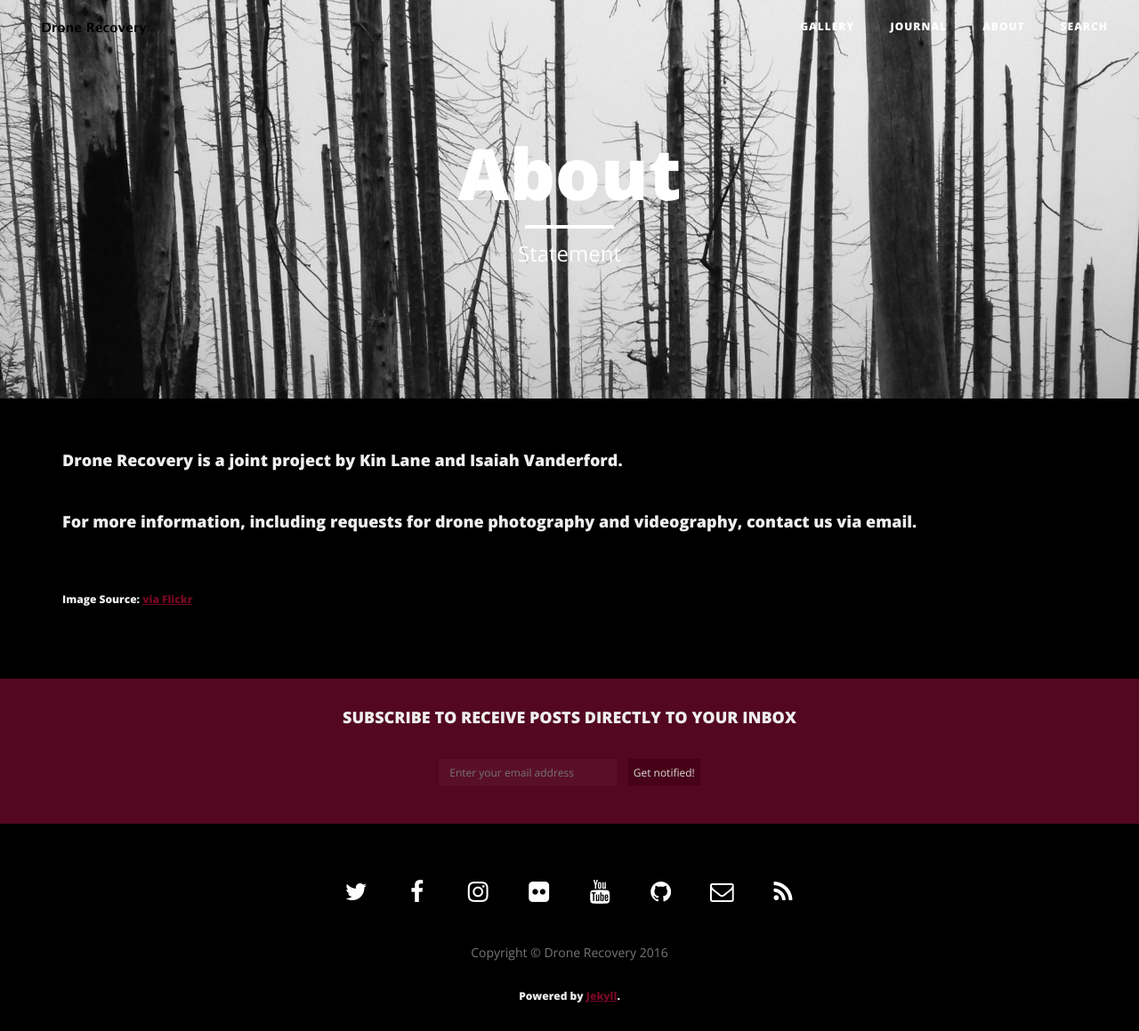
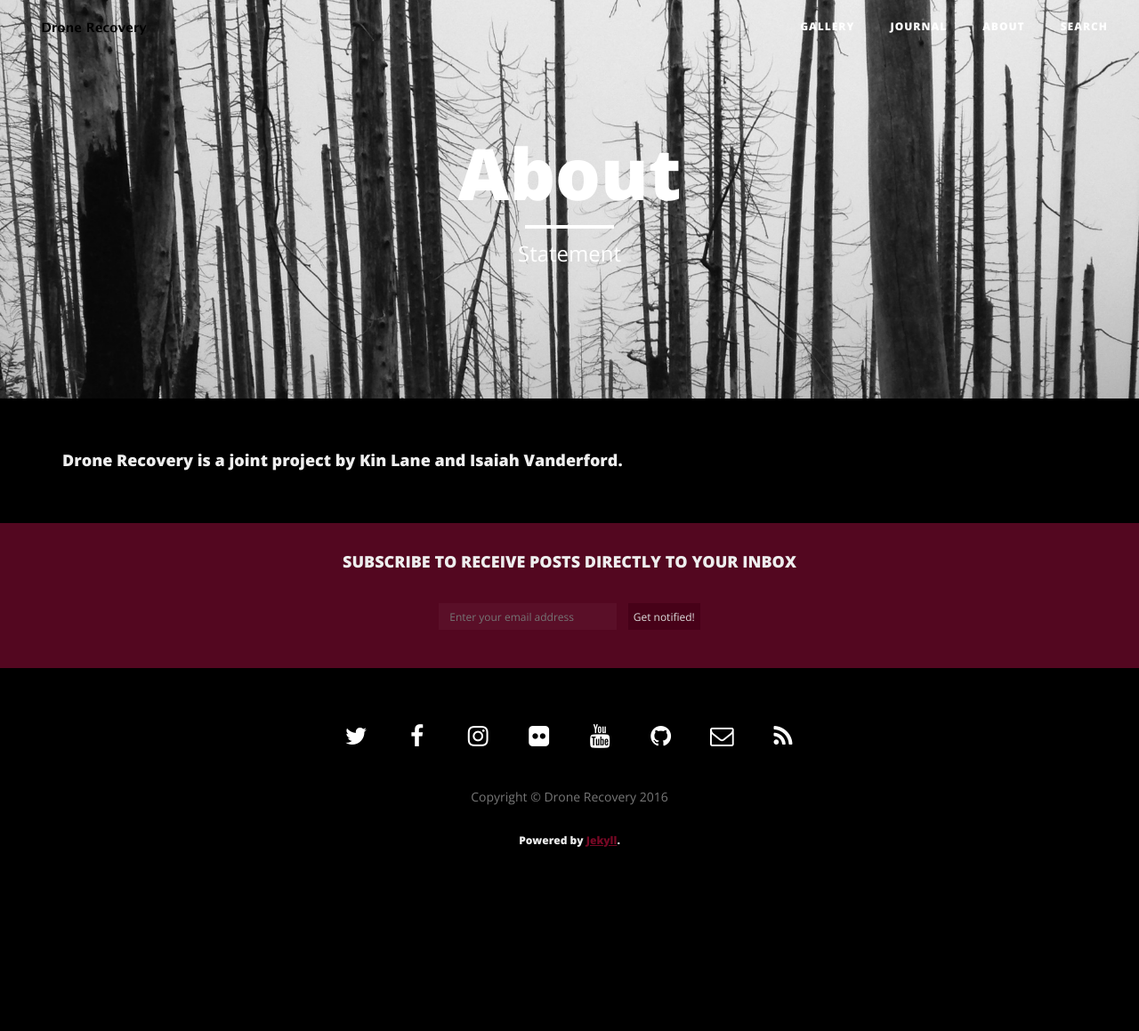
Before and after one commit to Dronerecovery-dot-org/drone-recovery-site, a Jekyll site: the page built from about/index.html, in a window 1280 px wide. Shown: the whole page at 89% size. Built offline with Jekyll 4.4.1, drawn with Linux system fonts in a browser that asks for light colours; nearby versions of some CDN libraries; after the commit the page ends 984 px from its top, so only the background shows below that.

Commit message:
minor edits

```diff
--- a/about/index.html
+++ b/about/index.html
@@ -6,9 +6,3 @@ header-img: "img/about-bg.jpg"
 ---
 
 <h4>Drone Recovery is a joint project by Kin Lane and Isaiah Vanderford.</h4>
-<br>
-<h4>For more information, including requests for drone photography and videography, contact us via email.</h4>
-
-
-<br>
-<h6><p>Image Source: <a href="https://flickr.com">via Flickr</a></p></h6>
--- a/journal/index.html
+++ b/journal/index.html
@@ -75,6 +75,3 @@ header-img: "img/writing-bg.jpg"
     {% endif %}
 </ul>
 {% endif %}
-
-<br>
-<h6>Image Source: <a href="https://flickr.com/">Flickr</a>
--- a/search.html
+++ b/search.html
@@ -92,9 +92,6 @@ permalink: /search/
 
 
 <br>
-<h6>Image Source: <a href="https://unsplash.com/photos/I_LgQ8JZFGE">UNSPLASH</a>
-
-
 <style>
 .site-category a {
     display: inline-block;
```
